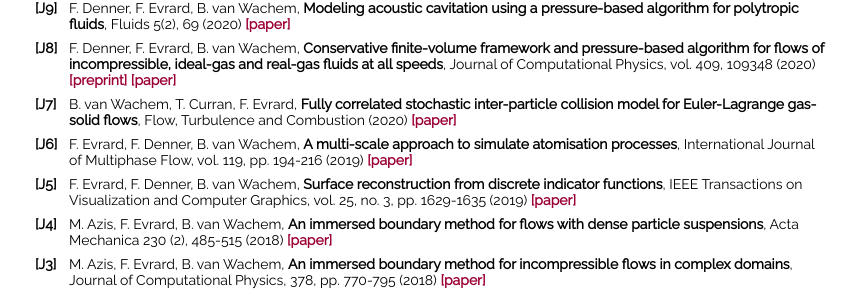
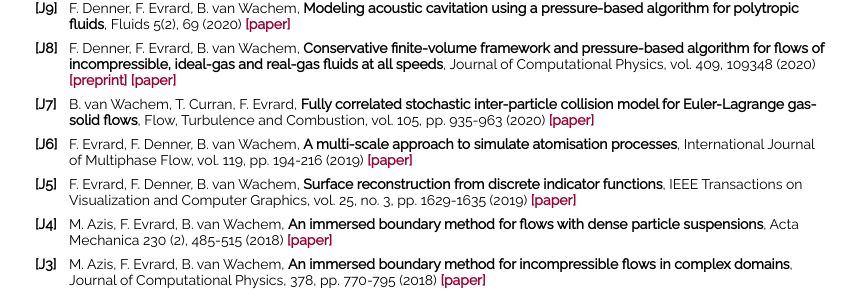
Before and after one commit to fabienevrard/fabienevrard.github.io, a Jekyll site: the page built from publications/index.html, in a window 1280 px wide. Shown: the part 218-514 px from the top of the page, without its empty margins (208-1065 px from the left). Built offline with Jekyll 4.4.1, drawn with Linux system fonts in a browser that asks for light colours.

Commit message:
Update index.html

```diff
--- a/publications/index.html
+++ b/publications/index.html
@@ -35,7 +35,7 @@ title: Publications and talks
 		 <tr><td></td><td></td></tr>
 		 <tr>
 			 <td><b>[J7]</b></td>
-			 <td>B. van Wachem, T. Curran, F. Evrard, <b>Fully correlated stochastic inter-particle collision model for Euler-Lagrange gas-solid flows</b>, Flow, Turbulence and Combustion (2020) <b><a href="https://doi.org/10.1007/s10494-020-00111-7">[paper]</a></b></td>
+			 <td>B. van Wachem, T. Curran, F. Evrard, <b>Fully correlated stochastic inter-particle collision model for Euler-Lagrange gas-solid flows</b>, Flow, Turbulence and Combustion, vol. 105, pp. 935-963 (2020) <b><a href="https://doi.org/10.1007/s10494-020-00111-7">[paper]</a></b></td>
 		 </tr>
 		 <tr><td></td><td></td></tr>
 		 <tr>
```
